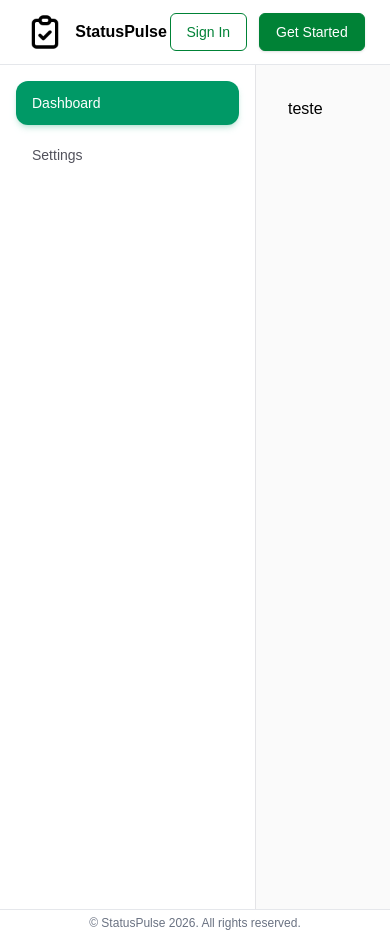
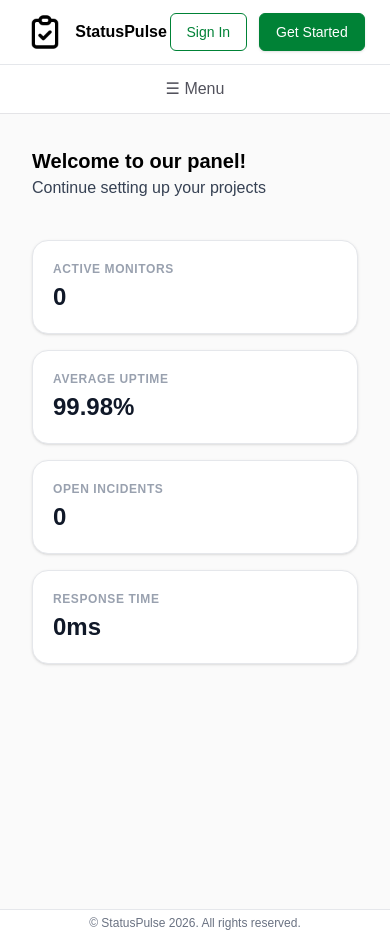
Before and after one commit to 0xGaziin/StatusPulse, a Next.js app in the folder frontend/: page /dashboard in a window 390 px wide. Built offline with nearby package versions, Linux system fonts and the light colour scheme.

Commit message:
feat: add first dashboard template

```diff
--- a/frontend/src/app/dashboard/layout.tsx
+++ b/frontend/src/app/dashboard/layout.tsx
@@ -1,3 +1,6 @@
+'use client'
+
+import { useState } from "react"
 import Sidebar from "@/components/layout/Sidebar"
 
 export default function DashboardLayout({
@@ -5,12 +8,26 @@ export default function DashboardLayout({
 }: {
   children: React.ReactNode
 }) {
+  const [sidebarOpen, setSidebarOpen] = useState(false)
+
   return (
     <div className="min-h-screen bg-zinc-50 flex">
-      <Sidebar />
-      <main className="flex-1 p-8">
-        {children}
-      </main>
+      <Sidebar isOpen={sidebarOpen} onClose={() => setSidebarOpen(false)} />
+
+      <div className="flex-1 flex flex-col min-w-0">
+        <header className="p-1 md:hidden border-b border-zinc-200 bg-white flex items-center">
+          <button
+            onClick={() => setSidebarOpen(true)}
+            className="p-2 rounded-xl text-zinc-600 hover:bg-zinc-100 m-auto"
+          >
+            ☰ Menu
+          </button>
+        </header>
+
+        <main className="flex-1 p-8">
+          {children}
+        </main>
+      </div>
     </div>
   )
 }
--- a/frontend/src/app/dashboard/page.tsx
+++ b/frontend/src/app/dashboard/page.tsx
@@ -1,7 +1,14 @@
-import DashboardSection from "@/components/layout/Sidebar"
+import DashboardStats from "@/components/sections/dashboard/DashboardStats"
 
 export default function Dashboard() {
   return (
-    <h1>teste</h1>
+    <>
+      <section className="mb-10">
+        <h2 className="font-semibold text-[20px]">Welcome to our panel!</h2>
+        <p className="text-gray-700">Continue setting up your projects</p>
+      </section>
+
+      <DashboardStats />
+    </>
   )
 }
--- a/frontend/src/components/layout/Sidebar.tsx
+++ b/frontend/src/components/layout/Sidebar.tsx
@@ -1,4 +1,12 @@
+'use client'
+
 import Link from "next/link"
+import { usePathname } from "next/navigation"
+
+interface SidebarProps {
+  isOpen: boolean
+  onClose: () => void
+}
 
 const pages = [
   {
@@ -13,12 +21,34 @@ const pages = [
   }
 ]
 
-export default function Sidebar() {
-  const currentPath = '/dashboard'
+export default function Sidebar({ isOpen, onClose }: SidebarProps) {
+  const currentPath = usePathname()
 
   return (
-    <main className="min-h-screen bg-zinc-50 flex">
-      <aside className="w-64 bg-white border-r border-zinc-200 p-4 flex flex-col gap-2">
+    <>
+      {isOpen && (
+        <div
+          onClick={onClose}
+          className="fixed inset-0 bg-black/50 z-40 md:hidden"
+        />
+      )}
+
+      <aside className={`
+        fixed inset-y-0 left-0 z-50 w-64 bg-white border-r border-zinc-200 p-4 flex flex-col gap-2 h-screen
+        transition-transform duration-200 ease-in-out
+        ${isOpen ? 'translate-x-0' : '-translate-x-full'}
+        md:translate-x-0 md:static md:z-auto
+      `}>
+        <div className="flex items-center justify-between pb-2 md:hidden">
+          <span className="font-semibold text-zinc-900 text-sm">Menu</span>
+          <button
+            onClick={onClose}
+            className="p-1 rounded-lg text-zinc-500 hover:bg-zinc-100"
+          >
+            ✕
+          </button>
+        </div>
+
         {pages.map((page) => {
           const isActive = currentPath === page.page
 
@@ -26,6 +56,7 @@ export default function Sidebar() {
             <Link
               key={page.id}
               href={page.page}
+              onClick={onClose}
               className={`flex items-center gap-3 px-4 py-3 rounded-xl font-medium text-sm transition-all duration-200 ${
                 isActive
                   ? 'bg-emerald-600 text-white shadow-md shadow-emerald-600/20'
@@ -37,6 +68,6 @@ export default function Sidebar() {
           )
         })}
       </aside>
-    </main>
+    </>
   )
 }
--- /dev/null
+++ b/frontend/src/components/sections/dashboard/DashboardStats.tsx
@@ -0,0 +1,13 @@
+// src/components/dashboard/DashboardStats.tsx
+import StatsCard from "./StatsCard"
+
+export default function DashboardStats() {
+  return (
+    <section className="grid grid-cols-1 sm:grid-cols-2 lg:grid-cols-4 gap-4">
+      <StatsCard title="Active Monitors" value="0" />
+      <StatsCard title="Average Uptime" value="99.98%" />
+      <StatsCard title="Open Incidents" value="0" />
+      <StatsCard title="Response Time" value="0ms" />
+    </section>
+  )
+}
--- /dev/null
+++ b/frontend/src/components/sections/dashboard/StatsCard.tsx
@@ -0,0 +1,18 @@
+// src/components/dashboard/StatsCard.tsx
+interface StatsCardProps {
+  title: string;
+  value: string;
+}
+
+export default function StatsCard({ title, value }: StatsCardProps) {
+  return (
+    <div className="border border-gray-200 rounded-2xl p-5 bg-white shadow-sm">
+      <h3 className="text-xs font-semibold text-gray-400 uppercase tracking-wider">
+        {title}
+      </h3>
+      <p className="text-2xl font-bold text-gray-900 mt-1">
+        {value}
+      </p>
+    </div>
+  )
+}
```
